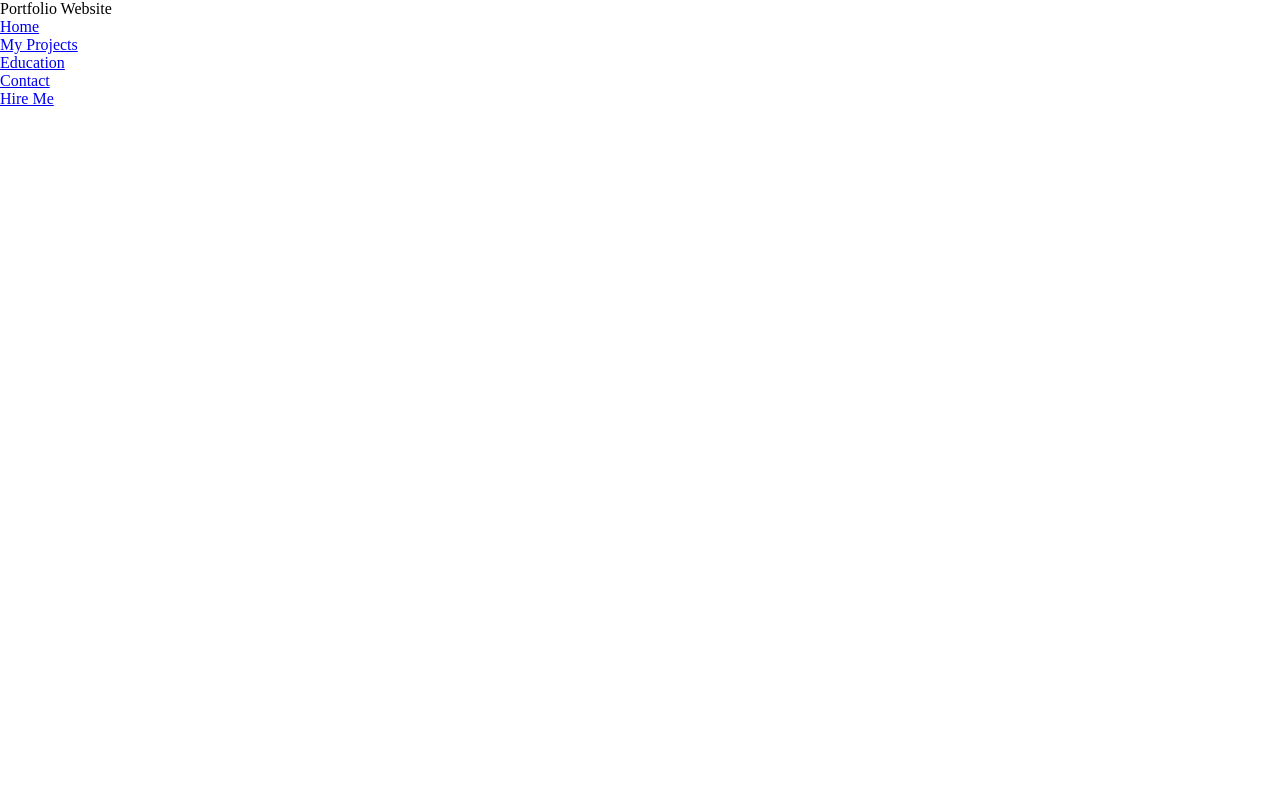
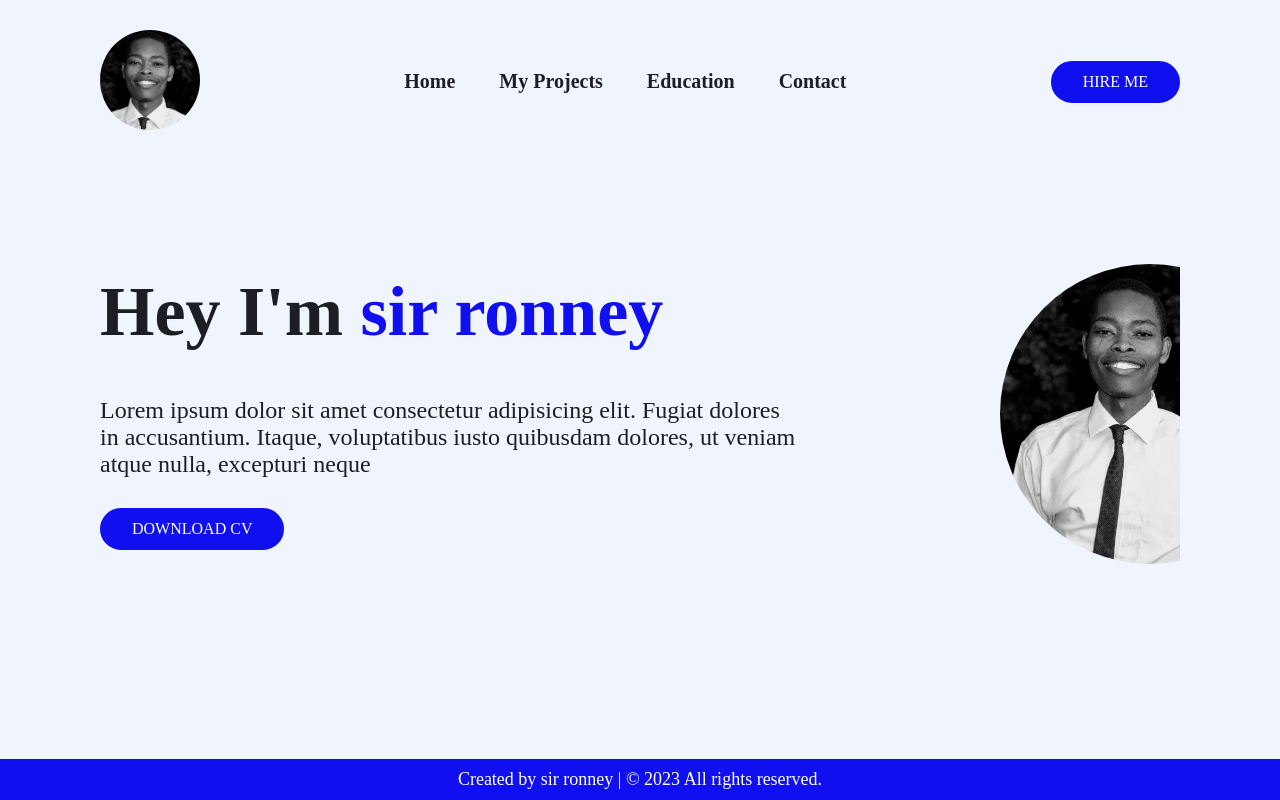
Before and after one commit to 0tieno/Young-Professionals-Projects, a plain HTML site: page simple-portfolio/index.html in a window 1280 px wide. Drawn offline with Linux system fonts and the light colour scheme.

Commit message:
finished styling the page

```diff
--- a/simple-portfolio/index.html
+++ b/simple-portfolio/index.html
@@ -8,9 +8,12 @@
     <title>simple-portfolio</title>
 </head>
 <body>
+    <header>
         <div class="hero">
             <nav>
-            <p class="logo">Portfolio Website</p>
+                <p class="logo">
+                    <img src="images/logo2.jpg" alt="">
+                </p>
 
                 <ul>
                     <li><a href="#">Home</a></li>
@@ -23,5 +26,39 @@
             </nav>
         </div>
 
+        <div class="hero-content">
+            <div class="detail">
+                <h1>Hey I'm <span>sir ronney</span></h1>
+                <p>
+                    Lorem ipsum dolor sit amet consectetur adipisicing elit. Fugiat dolores in accusantium. Itaque, voluptatibus iusto quibusdam dolores, ut veniam atque nulla, excepturi neque
+                </p>
+
+                <a href="#" class="btn">Download CV</a>
+
+                <!-- <div class="socials">
+                    <a href="#"><i class="fab fa-facebook-f"></i></a>
+                    <a href="#"><i class="fab fa-instagram"></i></a>
+                    <a href="#"><i class="fab fa-github"></i></a>
+                </div> -->
+            </div>
+
+            <div class="image">
+                <img src="images/profile-pic.jpg" alt="profile-pic">
+            </div>
+        </div>
+
+        <div class="copyright">
+            <p>
+                Created by sir ronney | &copy; 2023 All rights reserved.
+            </p>
+        </div>
+    </header>
+
+
+    <!-- FOOTER -->
+    <!-- <footer>
+
+    </footer> -->
+
 </body>
 </html>
--- a/simple-portfolio/style.css
+++ b/simple-portfolio/style.css
@@ -4,4 +4,175 @@
     box-sizing: border-box;
 }
 
-.her
+header{
+    position: relative;
+    min-height: 100vh;
+    width: 100%;
+    background-color: #eff4fd;
+}
+
+/* .hero{
+
+} */
+
+/* ||NAVIGATION */
+
+nav{
+    display: flex;
+    justify-content: space-between;
+    align-items: center;
+    padding: 30px 100px;
+}
+
+.logo{
+    /* font-size: 36px; */
+    /* font-weight: bold; */
+    /* color: rgb(15, 15, 299); */
+    cursor: pointer;
+    transition: 0.3s ease;
+}
+
+.logo img{
+    width: 100px;
+    border-radius: 50%;
+}
+
+.logo:hover{
+    transform: scale(1.1);
+}
+
+nav ul{
+    list-style: none;
+}
+
+nav ul li{
+    display: inline-block;
+    padding: 10px 20px;
+}
+
+nav ul li a{
+    text-decoration: none;
+    font-size: 20px;
+    color: #1d1d24;
+    transition: 0.2s ease;
+    font-weight: bold;
+
+    position: relative;
+    padding: 5px 0;
+}
+
+nav ul li a:hover{
+    color: rgb(19, 89, 242);
+}
+
+nav ul li a::after{
+    content: '';
+    bottom: 0;
+    left: 0;
+    width: 0;
+    position: absolute;
+    height: 3px;
+    background-color: #000;
+    transition: 0.2s ease;
+}
+
+nav ul li a:hover::after{
+    width: 100%;
+}
+
+.btn{
+    color: #fff;
+    text-transform: uppercase;
+    background-color: rgb(15, 15, 239);
+    padding: 10px 30px;
+    border-radius: 2em;
+    display: inline-block;
+    font-weight: 500;
+    transition: all 0.4s ease;
+    text-decoration: none;
+    border: 2px solid rgb(15, 15, 239);
+}
+
+.btn:hover{
+    background-color: transparent;
+    color: rgb(15, 15, 239);
+}
+
+
+/* ||HERO CONTENT */
+.hero-content{
+    display: flex;
+    justify-content: space-between;
+    align-items: center;
+    padding: 0 100px;
+    gap: 200px;
+    margin-top: 100px;
+    /* height: 100%; */
+
+    /* position: absolute;
+    top: 50%;
+    left: 50%;
+    transform: translate(-50%, -50%); */
+
+}
+
+
+
+/* .detail{
+    position: absolute;
+    top: 35%;
+    left: 8%;
+} */
+
+.detail h1{
+    color: #1d1d24;
+    font-size: 70px;
+    font-weight: 700;
+    line-height: 70px;
+}
+
+.detail span{
+    color: rgb(15, 15, 239);
+}
+
+
+.detail p{
+    color: #1d1d24;
+    font-size: 24px;
+    margin-top: 50px;
+    margin-bottom: 30px;
+    width: 700px;
+}
+
+ .image img{
+    display: block;
+    width: 100%;
+    width: 300px;
+    height: 300px;
+    object-fit: cover;
+    border-radius: 50%;
+    /* height: 100%; */
+}
+
+.image{
+    /* position: absolute; */
+    /* bottom: 0; */
+    /* right: 150px; */
+    width: 30%;
+    height: auto;
+    overflow: hidden;
+}
+
+.copyright{
+    position: absolute;
+    bottom: 0;
+    background-color: rgb(15, 15, 239);
+    width: 100%;
+    text-align: center;
+    padding: 10px 0;
+    color: #fff;
+    font-size: 18px;
+    font-weight: 500;
+}
+
+/* ||MEDIA QUERIES */
```
Also changed, not shown: simple-portfolio/images/logo.jpg (added), simple-portfolio/images/logo2.jpg (added). Lines whose indentation alone changed are shown as unchanged.
